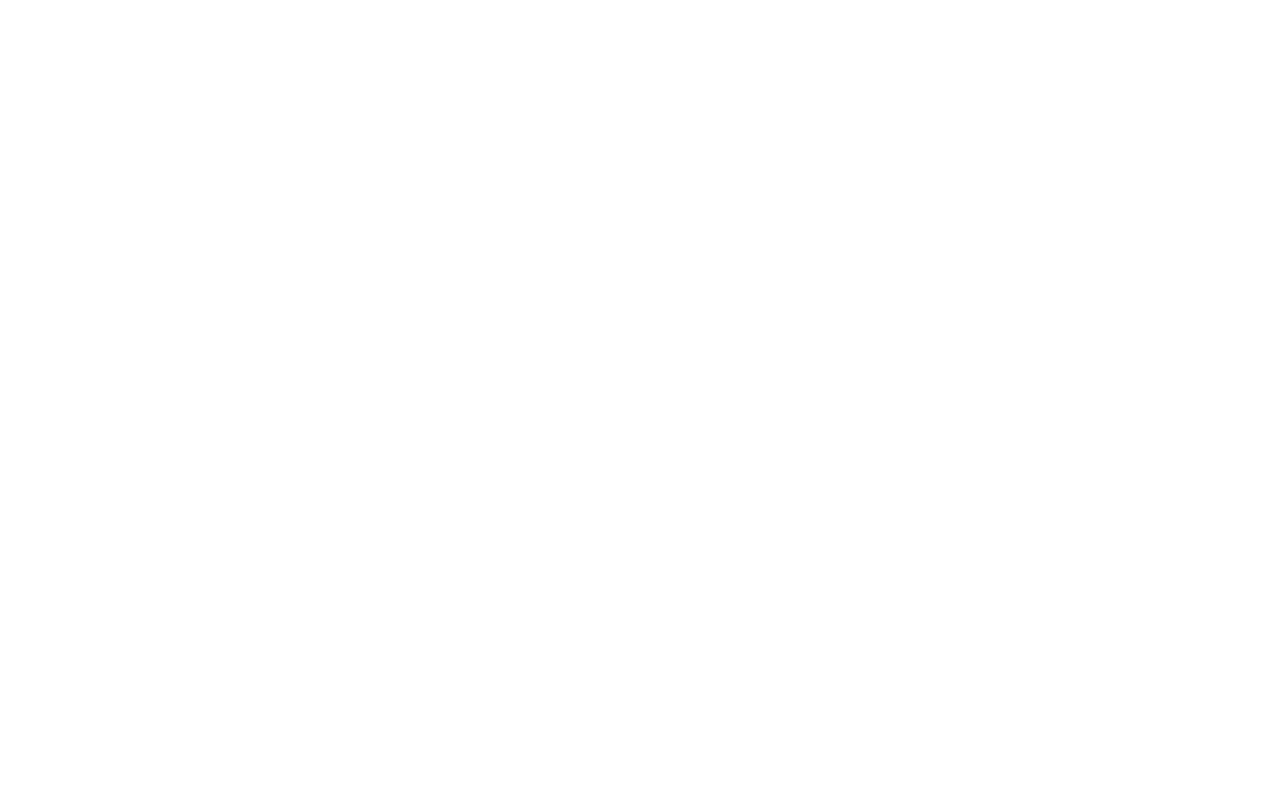
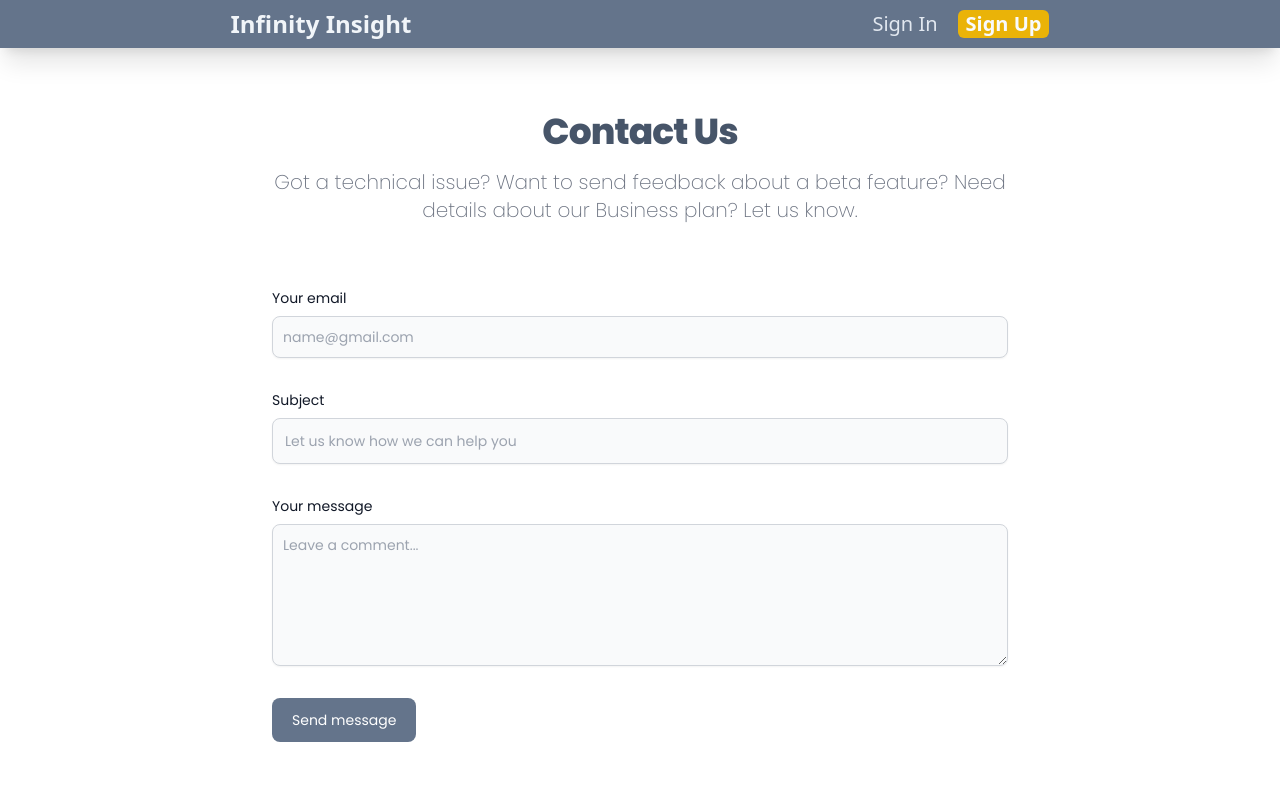
Before and after one commit to Melaynee/infinity-insight, a React (Vite) app: page /contact in a window 1280 px wide. Before the commit this address had no page. Shown: the top 800 px of the page. Built offline with nearby package versions, Linux system fonts and the light colour scheme; no server answers; what javascript-time-ago would draw is missing.

Commit message:
Added contact page

```diff
--- a/package.json
+++ b/package.json
@@ -15,6 +15,7 @@
     "javascript-time-ago": "^2.5.9",
     "react": "^18.2.0",
     "react-dom": "^18.2.0",
+    "react-hot-toast": "^2.4.1",
     "react-icons": "^5.0.1",
     "react-loading-screen": "^0.0.17",
     "react-quill": "^2.0.0",
--- a/src/App.tsx
+++ b/src/App.tsx
@@ -8,6 +8,7 @@ import { UserContextProvider } from "./UserContext";
 import PostPage from "./components/pages/PostPage";
 import EditPostPage from "./components/pages/EditPostPage";
 import AboutPage from "./components/pages/AboutPage";
+import ContactPage from "./components/pages/ContactPage";
 
 const App = () => {
   return (
@@ -21,6 +22,7 @@ const App = () => {
           <Route path="/post/:id" element={<PostPage />} />
           <Route path="/edit/:id" element={<EditPostPage />} />
           <Route path="/about" element={<AboutPage />} />
+          <Route path="/contact" element={<ContactPage />} />
         </Route>
       </Routes>
     </UserContextProvider>
--- a/src/components/Footer.tsx
+++ b/src/components/Footer.tsx
@@ -33,7 +33,7 @@ const Footer = () => {
           </div>
           <div className="my-6 grid text-center font-poppins md:flex-col gap-4">
             <Link to={"/about"}>About</Link>
-            <Link to={"/"}>Contact us</Link>
+            <Link to={"/contact"}>Contact us</Link>
           </div>
         </div>
         <h3 className="text-center">©2024 Infinity Insight Hub</h3>
--- /dev/null
+++ b/src/components/pages/ContactPage.tsx
@@ -0,0 +1,101 @@
+import axios from "axios";
+import { useState } from "react";
+import toast, { Toaster } from "react-hot-toast";
+
+const ContactPage = () => {
+  const [email, setEmail] = useState<string>("");
+  const [subject, setSubject] = useState<string>("");
+  const [message, setMessage] = useState<string>("");
+
+  const contact = async (e: React.FormEvent<HTMLFormElement>) => {
+    e.preventDefault();
+
+    await axios
+      .post("http://localhost:3334/contact", {
+        email,
+        subject,
+        message,
+      })
+      .then(() => {
+        toast.success("Message successfully sended.");
+      })
+      .catch((error) => {
+        toast.error(error.response.data.message);
+      });
+  };
+
+  return (
+    <>
+      <Toaster />
+      <div className="py-8 lg:py-16 px-4 mx-auto max-w-screen-md font-poppins">
+        <h2 className="mb-4 text-4xl tracking-tight font-extrabold text-center text-slate-600 dark:text-white">
+          Contact Us
+        </h2>
+        <p className="mb-8 lg:mb-16 font-light text-center text-gray-500 dark:text-gray-400 sm:text-xl">
+          Got a technical issue? Want to send feedback about a beta feature?
+          Need details about our Business plan? Let us know.
+        </p>
+        <form action="#" className="space-y-8" onSubmit={contact}>
+          <div>
+            <label
+              htmlFor="email"
+              className="block mb-2 text-sm font-medium text-gray-900 dark:text-gray-300"
+            >
+              Your email
+            </label>
+            <input
+              type="email"
+              id="email"
+              value={email}
+              onChange={(e) => setEmail(e.target.value)}
+              className="shadow-sm bg-gray-50 border border-gray-300 text-gray-900 text-sm rounded-lg focus:ring-primary-500 focus:border-primary-500 block w-full p-2.5 dark:bg-gray-700 dark:border-gray-600 dark:placeholder-gray-400 dark:text-white dark:focus:ring-primary-500 dark:focus:border-primary-500 dark:shadow-sm-light"
+              placeholder="name@gmail.com"
+              required
+            ></input>
+          </div>
+          <div>
+            <label
+              htmlFor="subject"
+              className="block mb-2 text-sm font-medium text-gray-900 dark:text-gray-300"
+            >
+              Subject
+            </label>
+            <input
+              type="text"
+              id="subject"
+              value={subject}
+              onChange={(e) => setSubject(e.target.value)}
+              className="block p-3 w-full text-sm text-gray-900 bg-gray-50 rounded-lg border border-gray-300 shadow-sm focus:ring-primary-500 focus:border-primary-500 dark:bg-gray-700 dark:border-gray-600 dark:placeholder-gray-400 dark:text-white dark:focus:ring-primary-500 dark:focus:border-primary-500 dark:shadow-sm-light"
+              placeholder="Let us know how we can help you"
+              required
+            ></input>
+          </div>
+          <div className="sm:col-span-2">
+            <label
+              htmlFor="message"
+              className="block mb-2 text-sm font-medium text-gray-900 dark:text-gray-400"
+            >
+              Your message
+            </label>
+            <textarea
+              id="message"
+              rows={6}
+              className="block p-2.5 w-full text-sm text-gray-900 bg-gray-50 rounded-lg shadow-sm border border-gray-300 focus:ring-primary-500 focus:border-primary-500 dark:bg-gray-700 dark:border-gray-600 dark:placeholder-gray-400 dark:text-white dark:focus:ring-primary-500 dark:focus:border-primary-500"
+              placeholder="Leave a comment..."
+              value={message}
+              onChange={(e) => setMessage(e.target.value)}
+            ></textarea>
+          </div>
+          <button
+            type="submit"
+            className="w-full py-3 px-5 text-sm font-medium text-center text-white rounded-lg bg-slate-500 sm:w-fit hover:bg-slate-600 focus:ring-4 focus:outline-none focus:ring-slate-300 "
+          >
+            Send message
+          </button>
+        </form>
+      </div>
+    </>
+  );
+};
+
+export default ContactPage;
```
Also changed, not shown: 1 other file (tests, documents, lock files or other folders).
